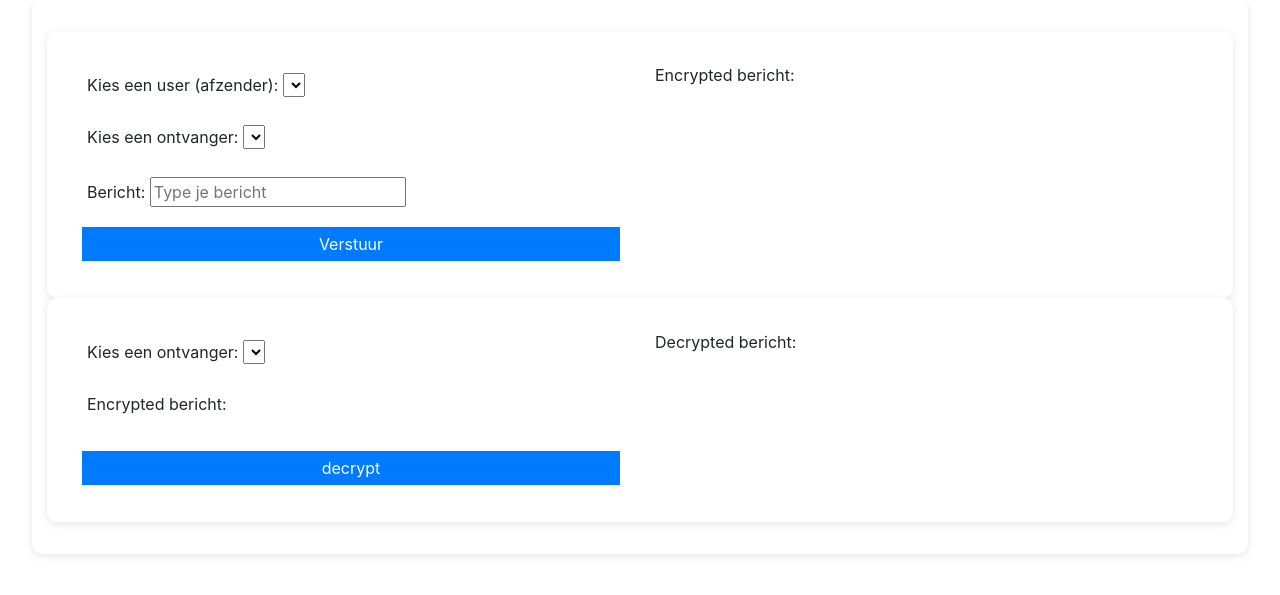
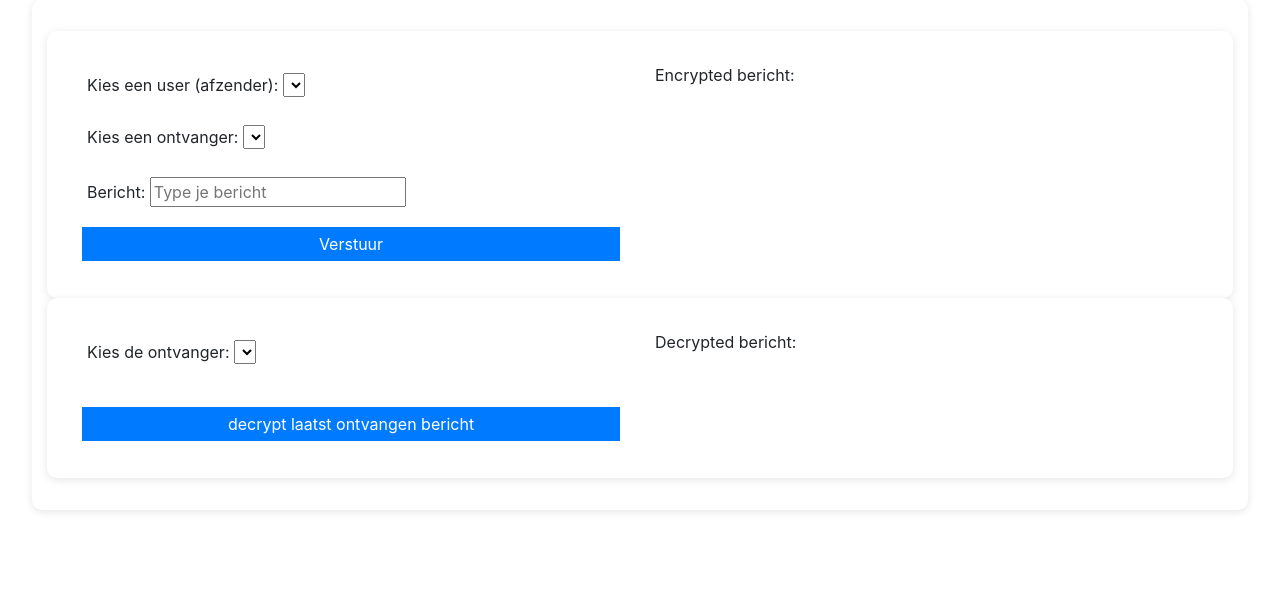
Before and after one commit to Max-1103166/opdracht-week-5-security, a Flask app: page / in a window 1280 px wide. Shown: the part 33-628 px from the top of the page. Run offline with Flask 3, Linux system fonts and the light colour scheme; data that the repository does not hold is empty.

Commit message:
added readme requirements updated changed the layout of the main pages.

```diff
--- a/app/hsm.py
+++ b/app/hsm.py
@@ -6,11 +6,11 @@ app = Flask(__name__)
 KEYS = {}
 
 @app.post("/hsm/get_key")
-
 def get_key():
     user_id = int(request.json.get("user_id"))
     receiver_id = int(request.json.get("receiver_id"))
     salt = request.json.get("salt")
+    # checkt of de key al bestaat, zo niet maakt hij deze key aan
     if (user_id , receiver_id, salt) not in KEYS:
         KEYS[user_id , receiver_id, salt] = base64.urlsafe_b64encode(os.urandom(32)).decode()
     return jsonify({"key": KEYS[user_id , receiver_id, salt]})
--- a/app/models/kdf.py
+++ b/app/models/kdf.py
@@ -5,6 +5,7 @@ import base64
 
 class KDF:
     def derive_key(self,password: str, salt: bytes):
+        # hier wordt een kdf gebruik om de key uit de hsm te versleutelen met salt
         kdf = PBKDF2HMAC(
             algorithm=hashes.SHA256(),
             length=32,
--- a/app/templates/encrypt_decrypt_message.html
+++ b/app/templates/encrypt_decrypt_message.html
@@ -3,8 +3,8 @@
 <div class="col-12 container">
     <!-- versturen -->
     <div class="col-12">
-        <form id="sendForm" class="send_form col-6">
-
+        <div class="col-6">
+            <form id="sendForm" class="send_form">
                 <div class="user_select">
                     <label for="users">Kies een user (afzender):</label>
                     <select id="users" name="user_id">
@@ -31,65 +31,75 @@
                 <button type="submit" id="submit_send_button">Verstuur</button>
             </form>
 
-
+        </div>
         <div class="response col-6" >
             <p>Encrypted bericht:</p>
-            <div class="message" style="font-size:10px; word-wrap: break-word;"></div>
+            <div class="message" style="font-size:12px; word-wrap: break-word;"></div>
+
+
         </div>
     </div>
 
     <!-- ophalen van bericht -->
     <div class="col-12">
-        <form id="retrieveForm" class="send_form col-6">
+        <div class="col-6">
+            <form id="retrieveForm" class="send_form">
                 <div class="user_select">
-                <label for="current_user">Kies een ontvanger:</label>
+                    <label for="current_user">Kies de ontvanger:</label>
                     <select id="current_user" name="receiver_id">
                     {% for user in users %}
                         <option value="{{ user.id }}">{{ user.name }}</option>
                     {% endfor %}
                     </select>
                 </div>
-            <p>Encrypted bericht:</p>
-            <div class="response" >
-                <div class="message" style="font-size:10px; word-wrap: break-word;"></div>
+                <div class="user_messages">
                 </div>
-            <button type="submit" id="retrieve_button">decrypt</button>
+                <button type="submit" id="retrieve_button">decrypt laatst ontvangen bericht</button>
             </form>
+        </div>
         <div class="col-6">
             <p>Decrypted bericht:</p>
             <div id="decrypted_message">
-
             </div>
         </div>
     </div>
 </div>
+
 <script>
 <!--    javascript voor ophalen van en versturen van bericht-->
-
-
 document.getElementById('sendForm').addEventListener('submit', async (e) => {
     e.preventDefault();
-    const responseEl = document.getElementsByClassName('response');
+    const responseEl = document.getElementsByClassName('response')[0];
 
     const formData = new FormData(e.target);
     const data = Object.fromEntries(formData.entries());
 
-    [...responseEl].forEach(e => {
-            console.log(e.querySelector('.message'))
-            e.querySelector('.message').textContent = "aan het encrypten...";
-    });
+
+    responseEl.querySelector('.message').textContent = "aan het encrypten...";
     try {
         const res = await fetch('/api/send_message', {
         method: 'POST',
         headers: { 'Content-Type': 'application/json' },
         body: JSON.stringify(data)
         });
+        const result = await res.json();
+        if (res.ok && result.success) {
+            responseEl.querySelector('.message').textContent = result.messages['message'];
+            messageEl = responseEl.querySelector('.message');
+            const br = document.createElement('br');
+            messageEl.appendChild(br);
+            const saltTitle = document.createElement('span');
+            saltTitle.textContent = 'Salt: ';
+            saltTitle.style.fontSize = '14px';
+            const saltText = document.createTextNode(result.messages['salt']);
+            messageEl.appendChild(saltTitle);
+            const br2 = document.createElement('br');
+            messageEl.appendChild(br2);
+            messageEl.appendChild(saltText);
+        } else {
+            responseEl.querySelector('.message').textContent = result.message || "Er is een fout opgetreden.";
+        }
 
-        const result = await res.json();
-        [...responseEl].forEach(e => {
-            console.log(e.querySelector('.message'))
-            e.querySelector('.message').textContent = result.messages['message'];
-        });
 
     } catch (err) {
         responseEl.textContent = "Fout bij verzenden van bericht.";
@@ -116,5 +126,7 @@ document.getElementById('retrieveForm').addEventListener('submit', async (e) =>
         responseEl.textContent = "Fout bij ophalen van bericht.";
     }
 });
+
+
 </script>
 {% endblock %}
```
Also changed, not shown: app/controllers/send_message.py (+7 -4 lines), app/models/encryption.py (+7 -3 lines), README.md, readme images/decrypt_message.png (added), readme images/encryption_result.png (added), readme images/img.png (added), readme images/send.png (added), readme images/sender_reciever.png (added). Lines whose indentation alone changed are shown as unchanged.
